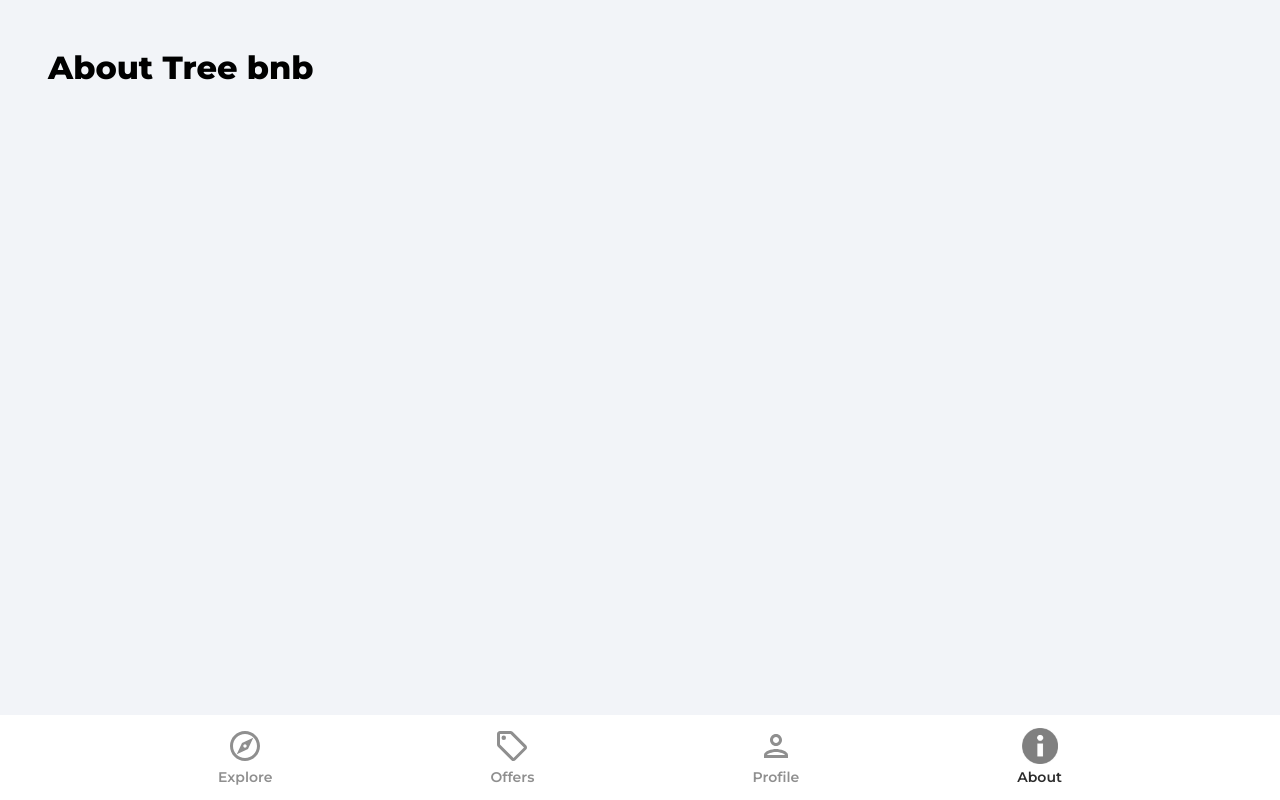
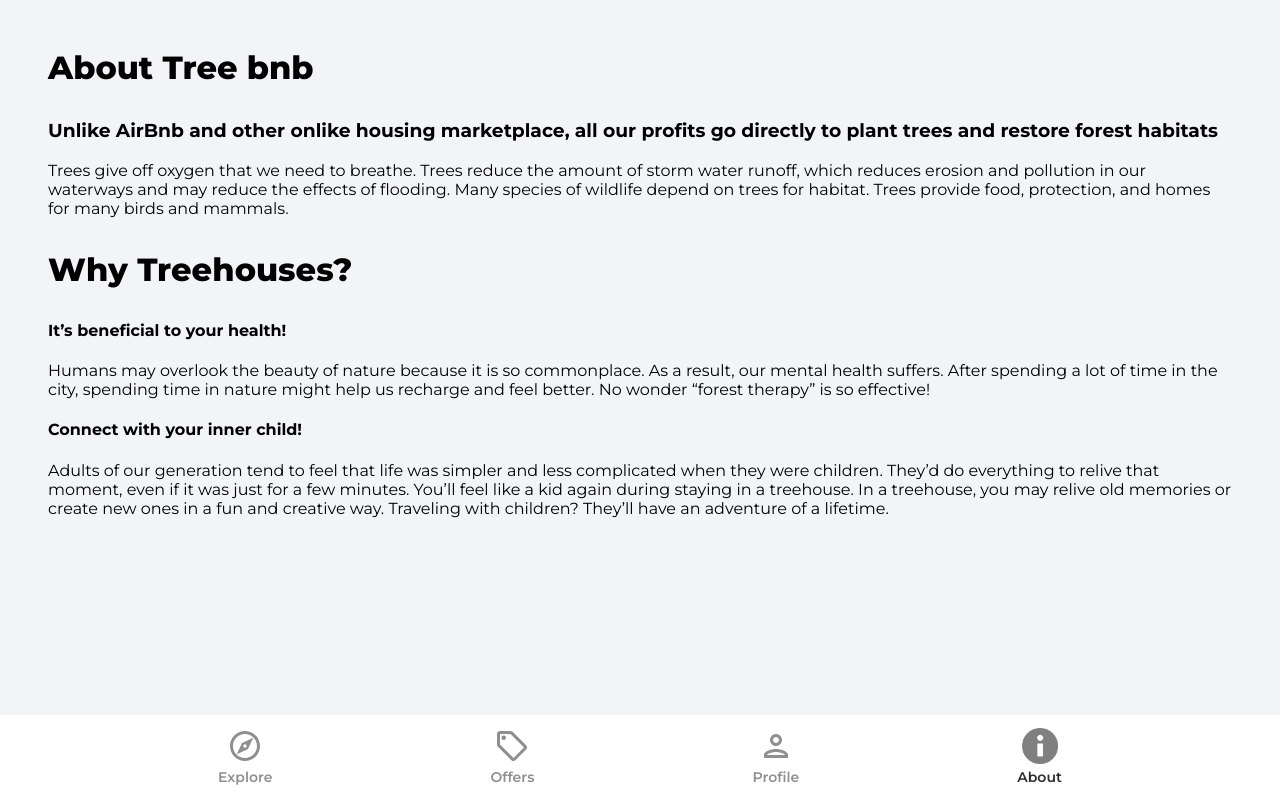
Before and after one commit to benjahmin-koenigsberg/Tree-bnb, a React (Create React App) app: page /about in a window 1280 px wide. Built offline with nearby package versions, Linux system fonts and the light colour scheme.

Commit message:
update about section and add more listings

```diff
--- a/src/components/Slider.jsx
+++ b/src/components/Slider.jsx
@@ -47,6 +47,10 @@ const Slider = () => {
     return <></>;
   }
 
+  if(listings.length === 0){
+    return <></>
+  }
+
   return (
     listings && (
       <>
--- a/src/firebase.config.js
+++ b/src/firebase.config.js
@@ -16,5 +16,5 @@ const firebaseConfig = {
 };
 
 // Initialize Firebase
-const app = initializeApp(firebaseConfig);
+initializeApp(firebaseConfig);
 export const db = getFirestore()
--- a/src/pages/About.jsx
+++ b/src/pages/About.jsx
@@ -6,6 +6,36 @@ const About = () => {
       <header>
         <p className="pageHeader">About Tree bnb</p>
       </header>
+      <main>
+        <h3>
+          Unlike AirBnb and other onlike housing marketplace, all our profits go
+          directly to plant trees and restore forest habitats
+        </h3>
+        <p>
+          Trees give off oxygen that we need to breathe. Trees reduce the amount
+          of storm water runoff, which reduces erosion and pollution in our
+          waterways and may reduce the effects of flooding. Many species of
+          wildlife depend on trees for habitat. Trees provide food, protection,
+          and homes for many birds and mammals.
+        </p>
+        <p className="pageHeader">Why Treehouses?</p>
+        <h4>It’s beneficial to your health!</h4>
+        <p>
+          Humans may overlook the beauty of nature because it is so commonplace.
+          As a result, our mental health suffers. After spending a lot of time
+          in the city, spending time in nature might help us recharge and feel
+          better. No wonder “forest therapy” is so effective!
+        </p>
+        <h4>Connect with your inner child!</h4>
+        <p>
+          Adults of our generation tend to feel that life was simpler and less
+          complicated when they were children. They’d do everything to relive
+          that moment, even if it was just for a few minutes. You’ll feel like a
+          kid again during staying in a treehouse. In a treehouse, you may
+          relive old memories or create new ones in a fun and creative way.
+          Traveling with children? They’ll have an adventure of a lifetime.
+        </p>
+      </main>
     </div>
   );
 }
--- a/src/pages/CreateListing.jsx
+++ b/src/pages/CreateListing.jsx
@@ -12,7 +12,7 @@ import {
 } from "firebase/storage";
 import {db} from '../firebase.config'
 import {v4 as uuidv4} from 'uuid'
-import {addDoc, collection, serverTimestamp} from 'firebase/firestore'
+import { addDoc, collection, serverTimestamp} from 'firebase/firestore'
 
 
 const CreateListing = () => {
@@ -112,7 +112,7 @@ useEffect(()=>{
        const storage = getStorage();
        const fileName = `${auth.currentUser.uid}-${image.name}-${uuidv4()}`;
 
-       const storageRef = ref(storage, "images/" + fileName);
+       const storageRef = ref(storage, 'images/' + fileName);
 
        const uploadTask = uploadBytesResumable(storageRef, image);
 
@@ -129,6 +129,8 @@ useEffect(()=>{
              case "running":
                console.log("Upload is running");
                break;
+               default:
+                break
            }
          },
          (error) => {
@@ -168,7 +170,7 @@ delete formDataCopy.address
 
 !formDataCopy.offer && delete formDataCopy.discountedPrice
 
-const docRef = await addDoc(collection(db, 'listings'), formDataCopy);
+  const docRef = await addDoc(collection(db, "listings"), formDataCopy);
    setLoading(false);
    toast.success('Listing added')
    navigate(`/category/${formDataCopy.type}/${docRef.id}`)
--- a/src/pages/EditListing.jsx
+++ b/src/pages/EditListing.jsx
@@ -475,7 +475,7 @@ const EditListing = () => {
             required
           />
           <button type="submit" className="primaryButton createListingButton">
-            Edit Listing
+            Update Listing
           </button>
         </form>
       </main>
```
